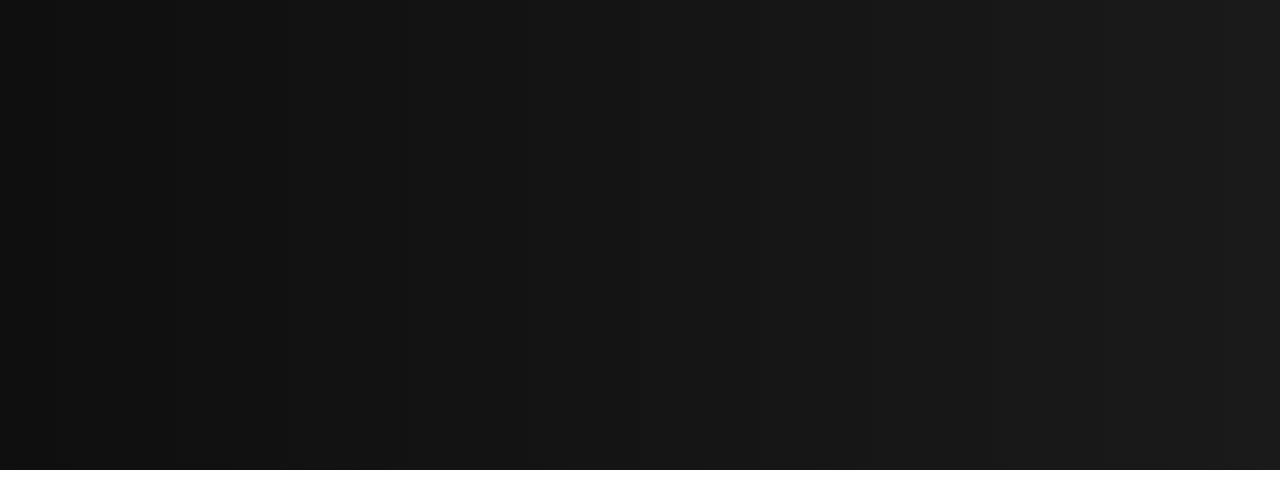
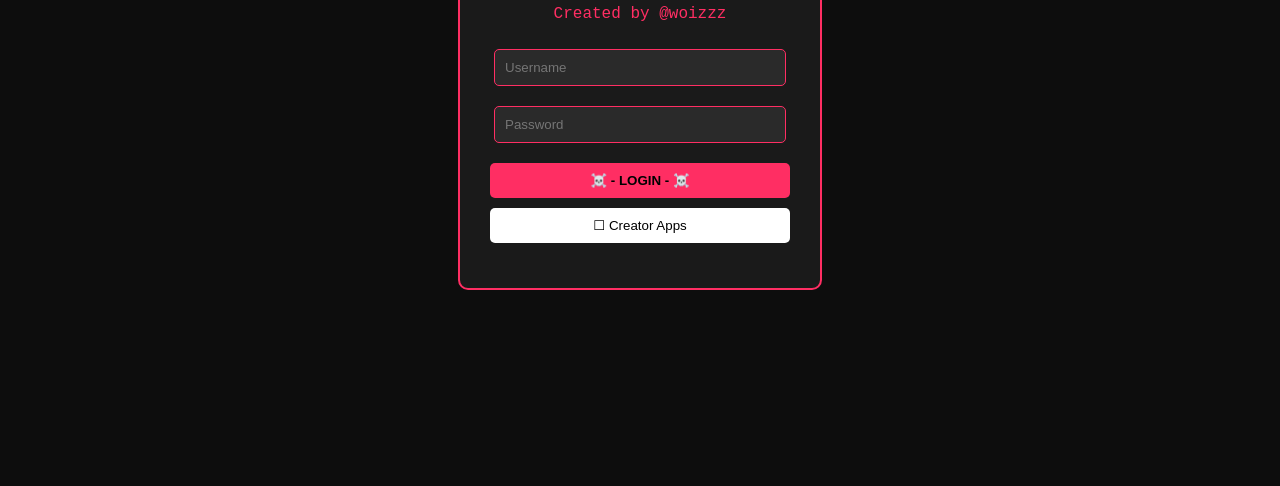
Before and after one commit to YatzzCompunity/portfolio-hidayat, a plain HTML site: page index.html in a window 1280 px wide. Shown: the part 330-816 px from the top of the page. Drawn offline with Linux system fonts and the light colour scheme.

Commit message:
Update style.css

```diff
--- a/style.css
+++ b/style.css
@@ -1,72 +1,66 @@
 body {
-  margin: 0;
-  font-family: 'Orbitron', sans-serif;
-  background: linear-gradient(to right, #0f0f0f, #1a1a1a);
-  color: white;
+  background-color: #0d0d0d;
+  font-family: 'Courier New', monospace;
+  color: #ff2e63;
+  display: flex;
+  justify-content: center;
+  align-items: center;
+  height: 100vh;
 }
 
-.hero-banner {
+.login-container {
   text-align: center;
-  padding: 50px 20px;
-  background: radial-gradient(circle, #001f3f, #000);
+  border: 2px solid #ff2e63;
+  padding: 30px;
+  border-radius: 10px;
+  width: 300px;
+  background-color: #1a1a1a;
 }
 
-.logo {
+.avatar {
   width: 100px;
-  margin-bottom: 20px;
+  border-radius: 50%;
+  margin-bottom: 10px;
 }
 
-.jp-text {
-  font-size: 1rem;
-  color: #aaa;
-  margin-bottom: 15px;
+input {
+  width: 90%;
+  padding: 10px;
+  margin: 10px 0;
+  background-color: #2a2a2a;
+  border: 1px solid #ff2e63;
+  color: white;
+  border-radius: 5px;
 }
 
-.hero-buttons button {
-  background: #0077ff;
+.login-btn {
+  background-color: #ff2e63;
+  color: black;
+  padding: 10px;
+  width: 100%;
   border: none;
-  color: white;
-  padding: 10px 20px;
-  font-size: 1rem;
+  border-radius: 5px;
+  font-weight: bold;
+  margin-top: 10px;
   cursor: pointer;
-  transition: 0.3s;
 }
 
-.hero-buttons button:hover {
-  background: #0055cc;
+.creator-btn {
+  background-color: white;
+  color: black;
+  padding: 10px;
+  width: 100%;
+  border: none;
+  border-radius: 5px;
+  margin-top: 10px;
+  cursor: pointer;
 }
 
-.section {
-  padding: 40px 20px;
-  max-width: 800px;
-  margin: auto;
+#message {
+  margin-top: 15px;
+  color: #ff2e63;
+  font-size: 0.9em;
 }
-
-.timeline {
-  display: flex;
-  flex-direction: column;
-  gap: 10px;
-  margin-top: 10px;
-}
-
-.event {
-  padding: 10px;
-  background: #222;
-  border-left: 5px solid #0077ff;
-}
-
-.inventory {
-  display: grid;
-  grid-template-columns: repeat(auto-fit, minmax(200px, 1fr));
-  gap: 15px;
-}
-
-.inventory-item {
-  padding: 15px;
-  background: #181818;
-  border: 1px solid #444;
-}
-
 footer {
   text-align: center;
   padding: 20px;
```
